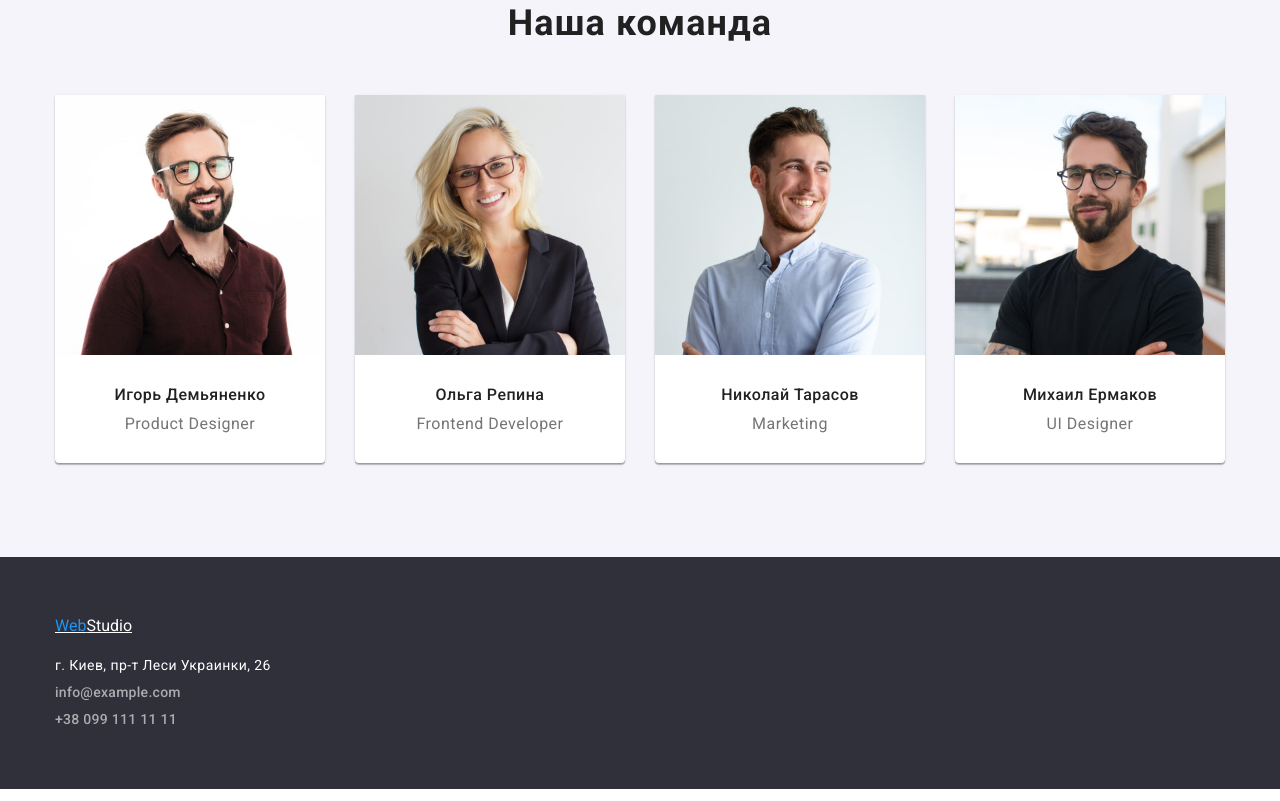
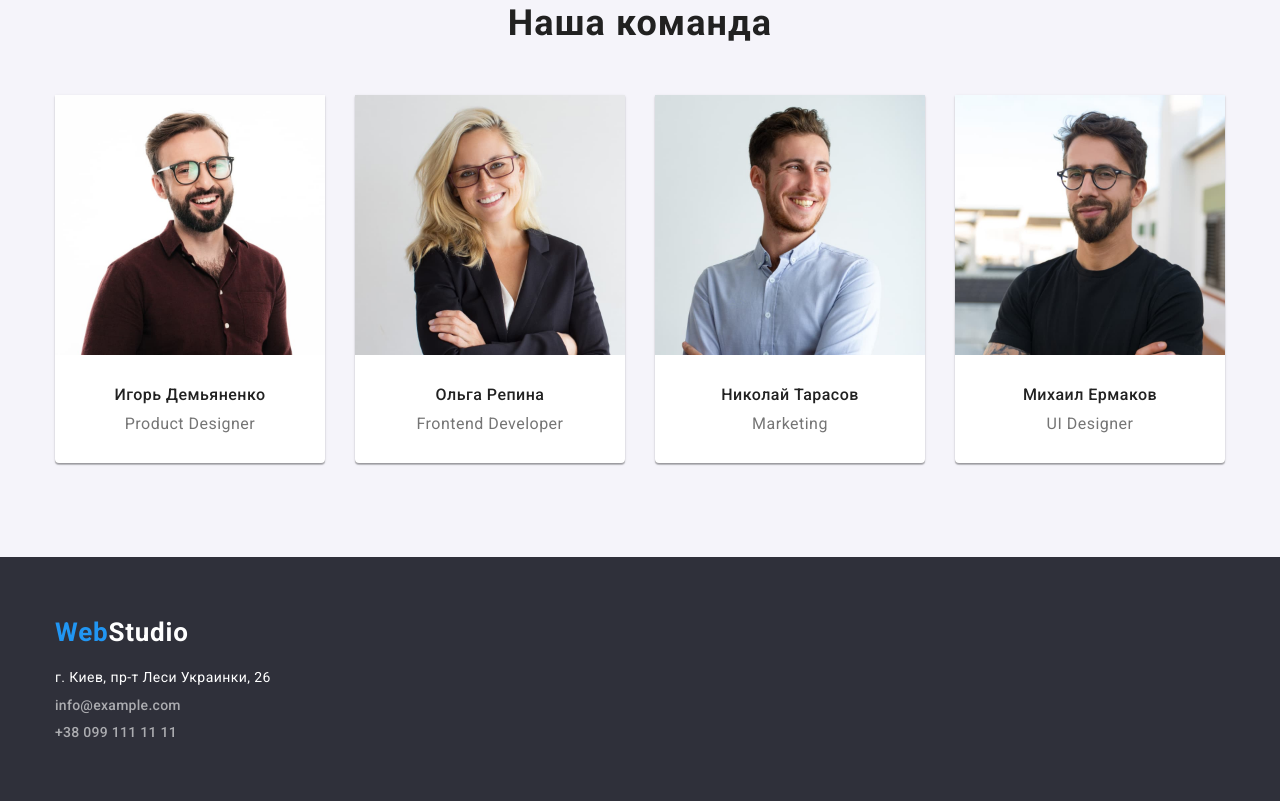
Before and after one commit to IvanHrekov/goit-markup-hw-03, a plain HTML site: page index.html in a window 1280 px wide. Shown: the part 1587-2388 px from the top of the page. Drawn offline with nearby package versions, Linux system fonts and the light colour scheme.

Commit message:
HW-3-done

```diff
--- a/css/styles.css
+++ b/css/styles.css
@@ -358,6 +358,10 @@ body {
 
 
 .footer-logo {
+        font-weight: 700;
+        font-size: 26px;
+        line-height: 1.19;
+        letter-spacing: 0.03em;
     color: var(--accent-second-color);
 }
 
--- a/index.html
+++ b/index.html
@@ -193,7 +193,7 @@
     </main>
     <footer class="main-footer">
       <div class="container footer-container">
-      <a class="footer-logo logo-link" href="./index.html" lang="en">
+      <a class="footer-logo logo-link link" href="./index.html" lang="en">
         <span class="first-part-logo">Web</span>Studio
       </a>
       <address>
```
Also changed, not shown: portfolio.html (+1 -1 lines).
